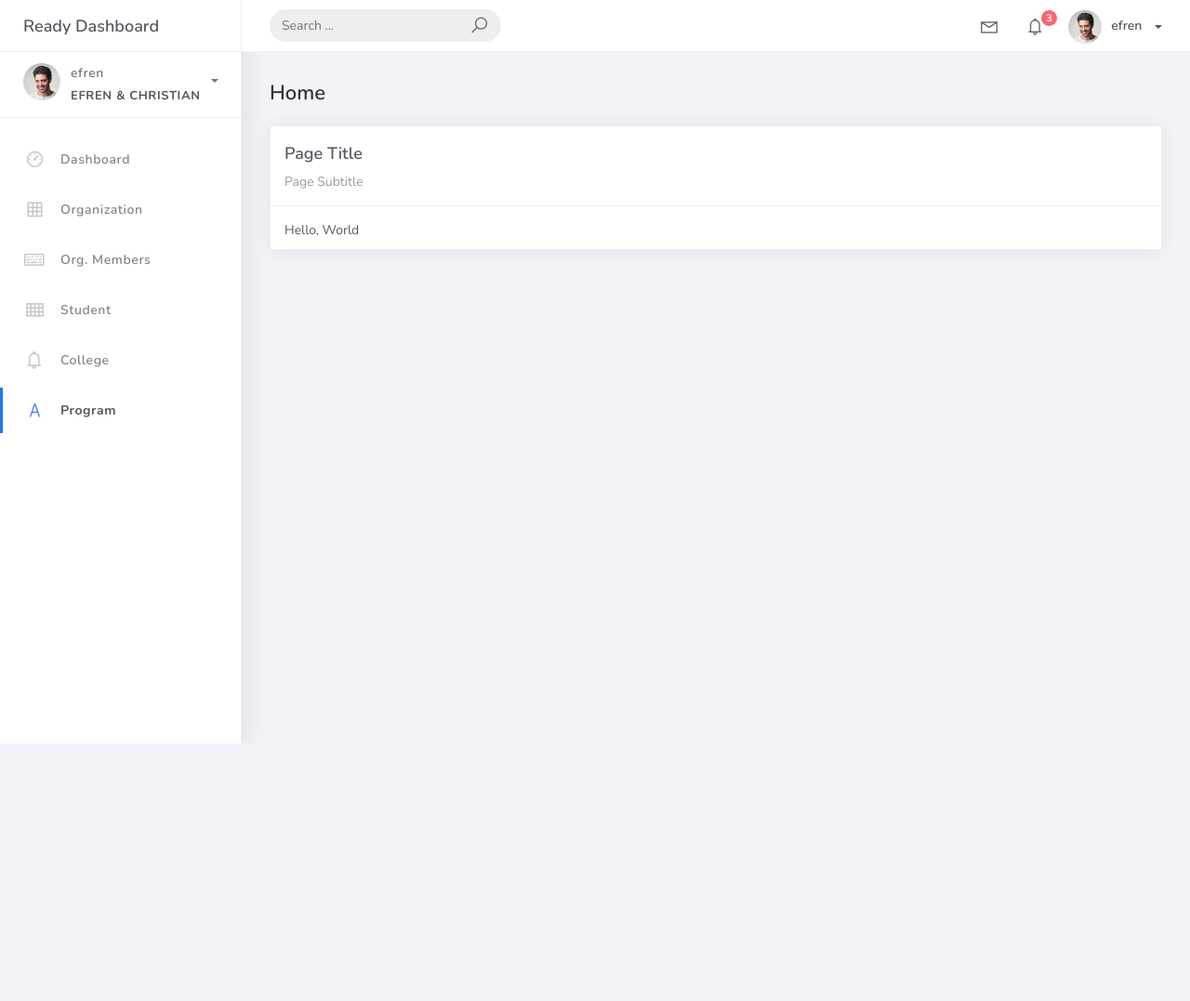
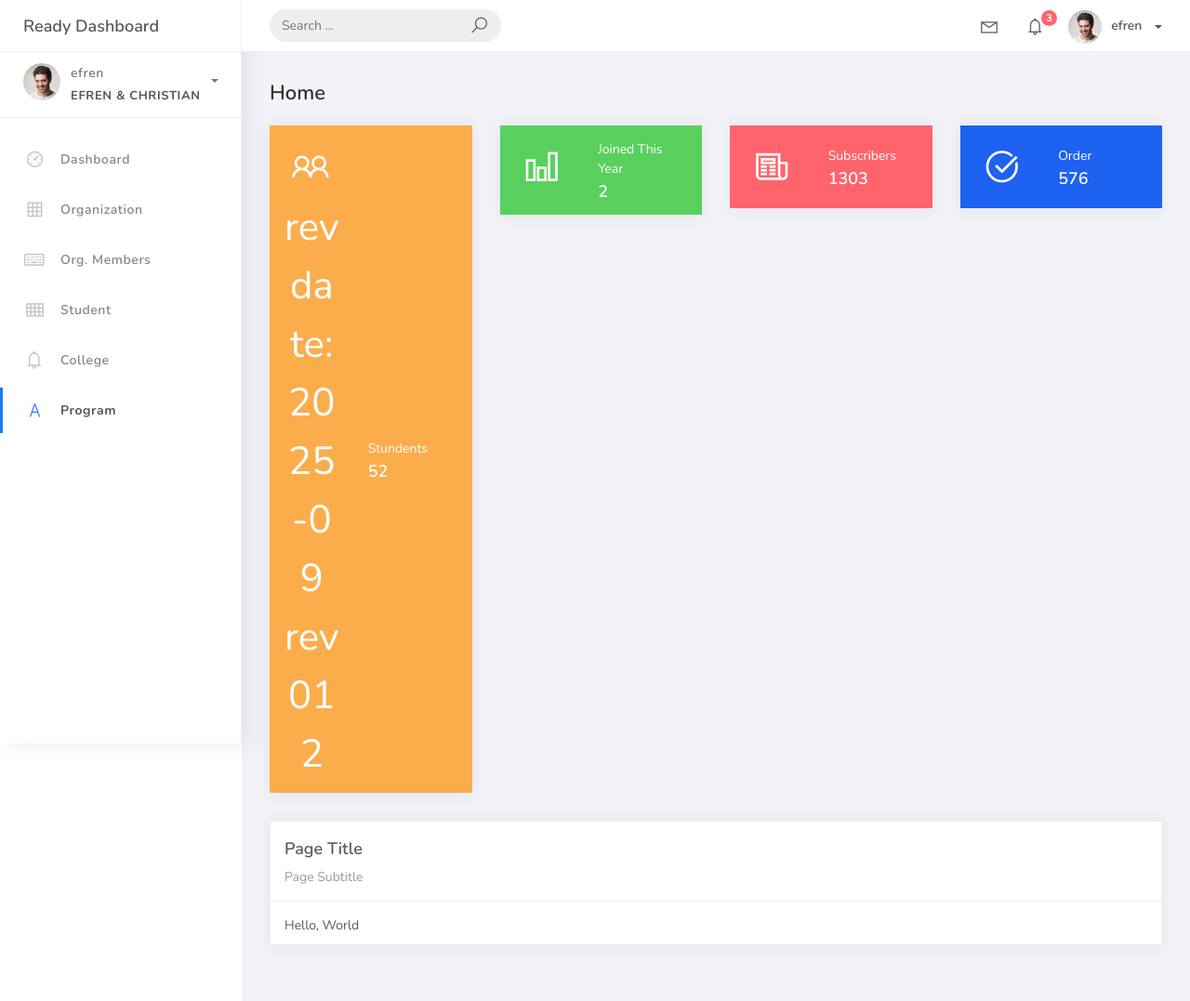
Before and after one commit to Frendsb/PSUSphere, a Django app: page / in a window 1280 px wide. Shown: the whole page at 93% size. Before the commit the page ends 800 px from the top, so only its background shows below. Run offline with Django 5.2, Linux system fonts and the light colour scheme; a user stored in the database is signed in; data comes from the database, SQL or seed files in the repository; some libraries are stand-ins or nearby versions.

Commit message:
dashboard modifying views.py and fixing errors regarding methods

```diff
--- a/projectsite/studentorg/views.py
+++ b/projectsite/studentorg/views.py
@@ -1,15 +1,24 @@
 from django.shortcuts import render
 from django.views.generic.list import ListView
 from django.views.generic.edit import CreateView, UpdateView, DeleteView
-from studentorg.models import Organization
+from studentorg.models import Organization, Student, OrgMember
 from studentorg.forms import OrganizationForm
 from django.urls import reverse_lazy
 from django.db.models import Q
+from django.contrib.auth.mixins import LoginRequiredMixin
+from django.utils import timezone
 
-class HomePageView(ListView):
+class HomePageView(LoginRequiredMixin, ListView):
     model = Organization
     context_object_name = "home"
     template_name = "home.html"
+
+    def get_context_data(self, **kwargs):
+        context = super().get_context_data(**kwargs)
+        context["total_students"] = Student.objects.count()
+        context["total_orgmembers"] = OrgMember.objects.count()
+        # Add more context as needed
+        return context
 
 class OrganizationList(ListView):
     model = Organization
@@ -42,6 +51,28 @@ class OrganizationDeleteView(DeleteView):
     model = Organization
     template_name = 'org_del.html'
     success_url = reverse_lazy('organization-list')
+class HomePageView(LoginRequiredMixin, ListView):
+    model = Organization
+    context_object_name = 'home'
+    template_name = "home.html"
+
+    def get_context_data(self, **kwargs):
+        context = super().get_context_data(**kwargs)
+        context["total_students"] = Student.objects.count()
+
+        from django.utils import timezone
+        today = timezone.now().date()
+        count = (
+            OrgMember.objects.filter(
+                date_joined__year=today.year
+            )
+            .values("student")
+            .distinct()
+            .count()
+        )
+
+        context["students_joined_this_year"] = count
+        return context
 
 
 # Create your views here.
--- a/projectsite/templates/home.html
+++ b/projectsite/templates/home.html
@@ -4,6 +4,88 @@
 <div class="content">
     <div class="container-fluid">
         <h4 class="page-title">Home</h4>
+          <div class="row">
+    <div class="col-md-3">
+        <div class="card card-stats card-warning">
+            <div class="card-body">
+                <div class="row">
+                    <div class="col-5">
+                        <div class="icon-big text-center">
+                            <i class="la la-users"></i>
+                            rev date: 2025-09 rev 01 2
+                        </div>
+                    </div>
+                    <div class="col-7 d-flex align-items-center">
+                        <div class="numbers">
+                            <p class="card-category">Stundents</p>
+                            <h4 class="card-title">{{total_students}}</h4>
+                        </div>
+                    </div>
+                </div>
+            </div>
+        </div>
+    </div>
+
+    <div class="col-md-3">
+        <div class="card card-stats card-success">
+            <div class="card-body">
+                <div class="row">
+                    <div class="col-5">
+                        <div class="icon-big text-center">
+                            <i class="la la-bar-chart"></i>
+                        </div>
+                    </div>
+                    <div class="col-7 d-flex align-items-center">
+                        <div class="numbers">
+                            <p class="card-category">Joined This Year</p>
+                            <h4 class="card-title">{{students_joined_this_year}}</h4>
+                        </div>
+                    </div>
+                </div>
+            </div>
+        </div>
+    </div>
+
+    <div class="col-md-3">
+        <div class="card card-stats card-danger">
+            <div class="card-body">
+                <div class="row">
+                    <div class="col-5">
+                        <div class="icon-big text-center">
+                            <i class="la la-newspaper-o"></i>
+                        </div>
+                    </div>
+                    <div class="col-7 d-flex align-items-center">
+                        <div class="numbers">
+                            <p class="card-category">Subscribers</p>
+                            <h4 class="card-title">1303</h4>
+                        </div>
+                    </div>
+                </div>
+            </div>
+        </div>
+    </div>
+
+    <div class="col-md-3">
+        <div class="card card-stats card-primary">
+            <div class="card-body">
+                <div class="row">
+                    <div class="col-5">
+                        <div class="icon-big text-center">
+                            <i class="la la-check-circle"></i>
+                        </div>
+                    </div>
+                    <div class="col-7 d-flex align-items-center">
+                        <div class="numbers">
+                            <p class="card-category">Order</p>
+                            <h4 class="card-title">576</h4>
+                        </div>
+                    </div>
+                </div>
+            </div>
+        </div>
+    </div>
+</div>
         <div class="row">
             <div class="col-md-12">
                 <div class="card">
```
